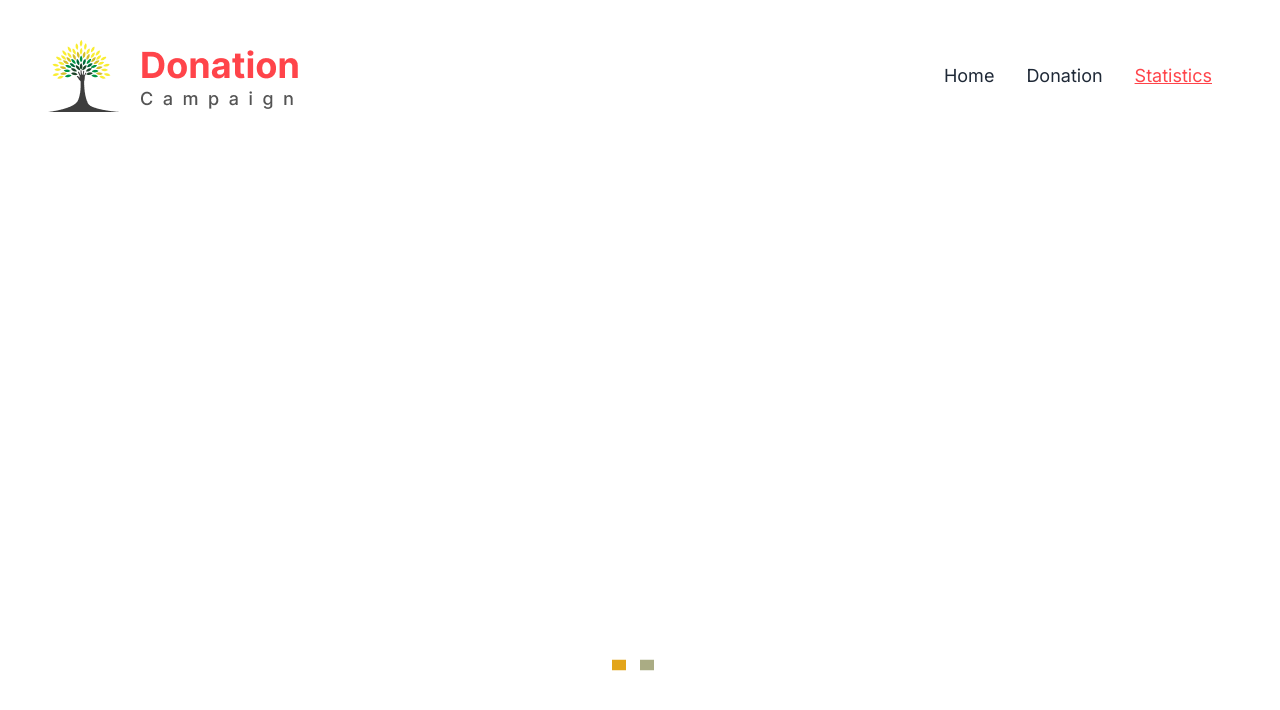
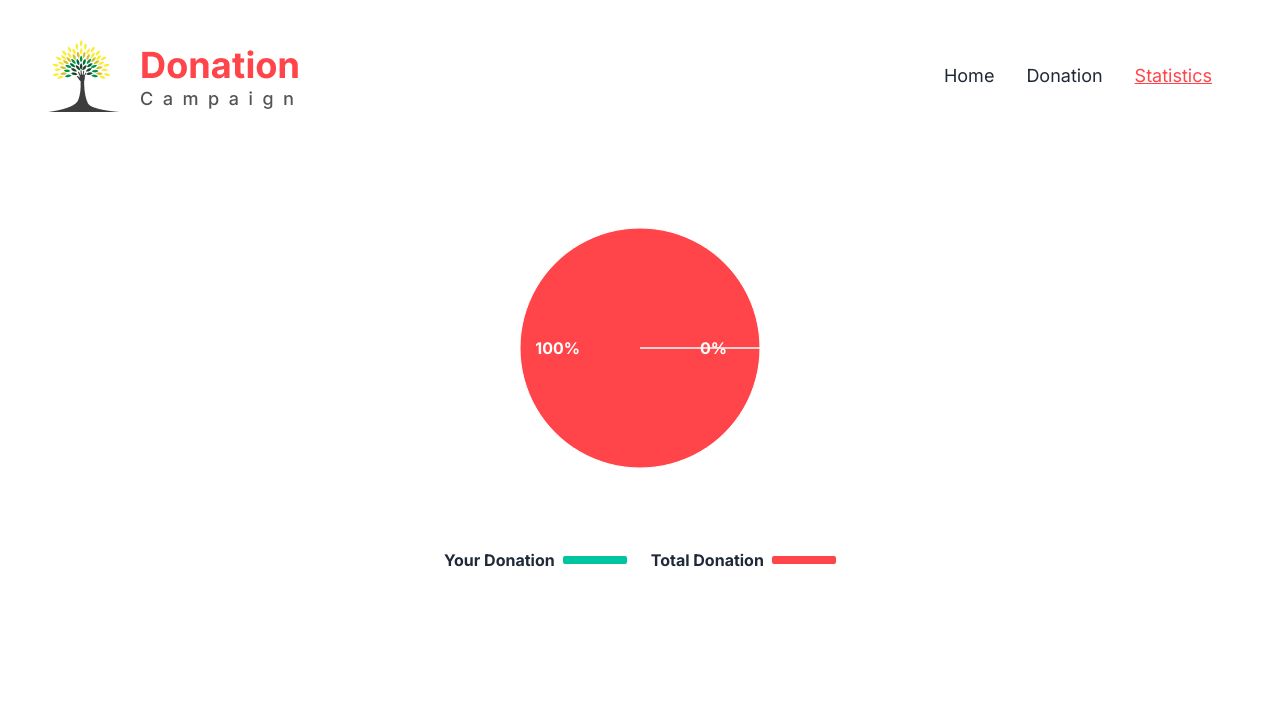
Before and after one commit to Morshed-17/donation-camp, a React (Vite) app: page /statistics in a window 1280 px wide. Shown: the top 710 px of the page. Built offline with nearby package versions, Linux system fonts and the light colour scheme.

Commit message:
pie chart optimized

```diff
--- a/src/pages/Statistics.jsx
+++ b/src/pages/Statistics.jsx
@@ -18,15 +18,10 @@ const Statistics = () => {
   const [myTotal, setMyTotal] = useState(0);
 
   useEffect(() => {
-    const totalDonations = donations?.reduce(
-      (accum, currentValue) => accum + currentValue.price,
-      0
-    );
+    const totalDonations = donations.length
+    ;
     setTotal(totalDonations);
-    const myTotalDonations = myDonations?.reduce(
-      (accum, currentValue) => accum + currentValue.price,
-      0
-    );
+    const myTotalDonations = myDonations?.length || 0
     setMyTotal(myTotalDonations);
   }, []);
 
@@ -40,7 +35,7 @@ const Statistics = () => {
     { key: "Total Donations", value: donationsPercent },
     { key: "Your Donations", value: myDonationsPercent },
   ];
-  const COLORS =['#e3a51a ', '#aaac84']
+  const COLORS =['#FF444A ', '#00C49F']
 
 
   const RADIAN = Math.PI / 180;
@@ -57,8 +52,10 @@ const renderCustomizedLabel = ({ cx, cy, midAngle, innerRadius, outerRadius, per
 };
 
   return (
-    <div className="text- font-semibold flex justify-center items-center h-[70vh]">
-      <ResponsiveContainer>
+
+    <div className="text- font-semibold flex flex-col justify-center items-center h-[60vh]">
+     <div>
+     <ResponsiveContainer width={600} height={400}>
         <PieChart width={400} height={400}>
           <Pie
             data={data}
@@ -77,9 +74,27 @@ const renderCustomizedLabel = ({ cx, cy, midAngle, innerRadius, outerRadius, per
 
           </Pie>
           <Tooltip />
-          <Legend />
+
         </PieChart>
+
       </ResponsiveContainer>
+      <div className="flex justify-center">
+        <div className="flex flex-col md:flex-row justify-center gap-6">
+        <div className="flex items-center gap-2" >
+          <p>Your Donation</p>
+          <div className="bg-[#00C49F] h-2 w-16 rounded-sm">
+
+          </div>
+        </div>
+        <div className=" flex items-center gap-2">
+          <p>Total Donation</p>
+          <div className="bg-[#FF444A] h-2 w-16 rounded-sm"></div>
+        </div>
+        </div>
+      </div>
+     </div>
+
+
     </div>
   );
 };
```
